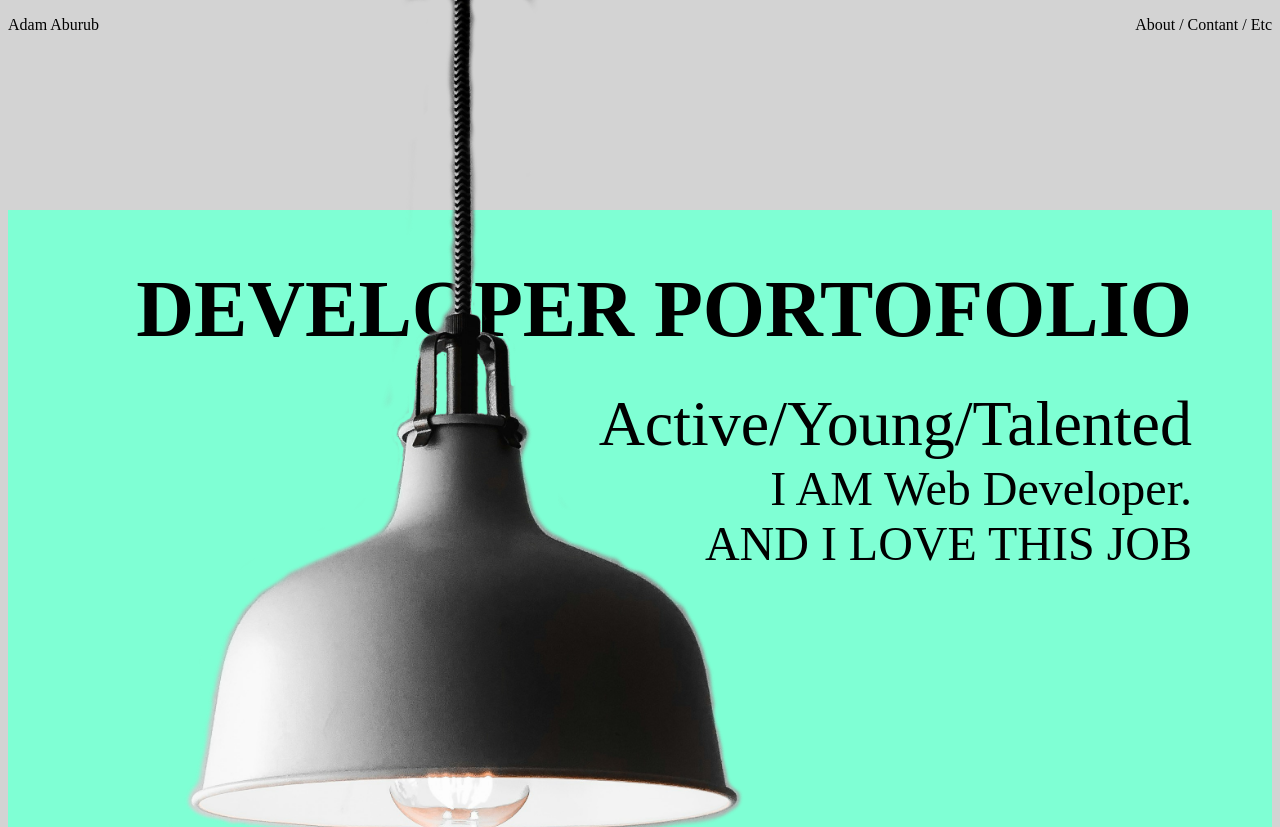
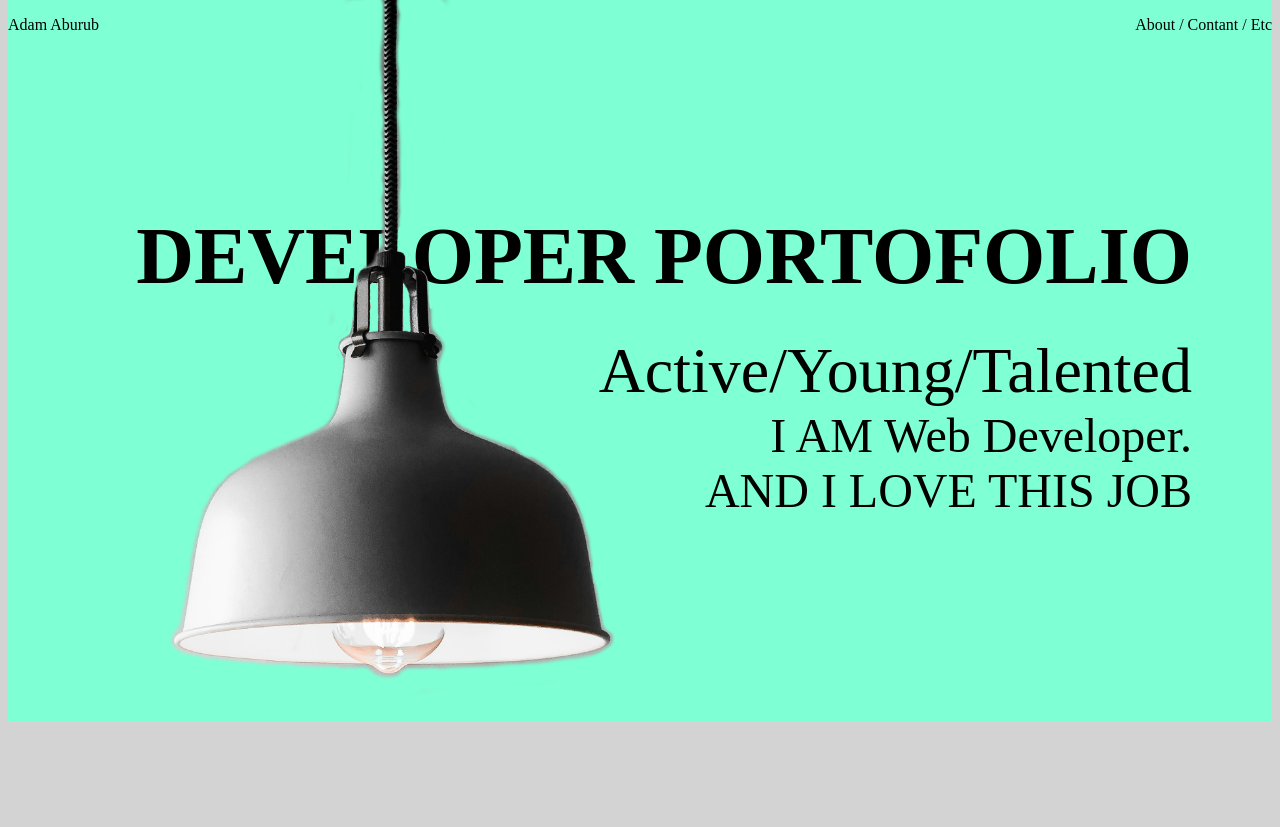
Before and after one commit to Adam-abualrub/developer_portofolio, a plain HTML site: page index.html in a window 1280 px wide. Shown: the top 827 px of the page. After the commit the page ends 800 px from the top, so only its background shows below. Drawn offline with Linux system fonts and the light colour scheme.

Commit message:
we change the position of the text, making it better

```diff
--- a/index.css
+++ b/index.css
@@ -8,7 +8,7 @@ body {
 
 }
 .lamp-image {
-    width:42.5rem ;
+    width:34rem ;
     position: absolute;
     margin-left: 6rem;
     /* margin-top: -5rem; */
@@ -19,7 +19,8 @@ body {
     background-color: aquamarine;
     height: 92vh;
     flex-direction: column;
-    margin-top: 10rem;
+    justify-content: center;
+    margin-top: -4rem;
 }
 .title{
     font-size: 5rem;
@@ -27,7 +28,7 @@ body {
     margin-bottom:2rem ;
     display: flex;
     justify-content:flex-end;
-    align-items:center;
+    align-content:center;
 }
 .sub-title{
     margin:0rem;
```
